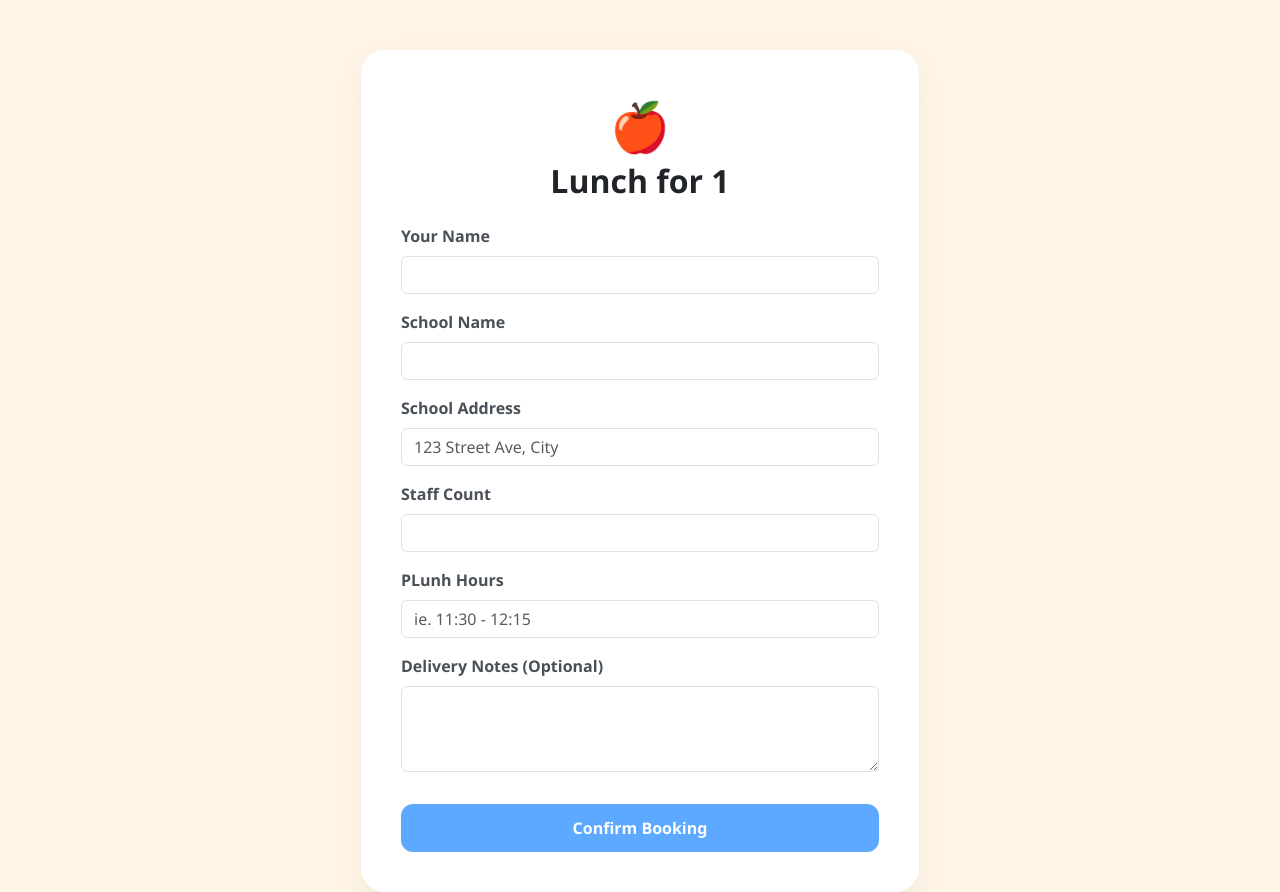
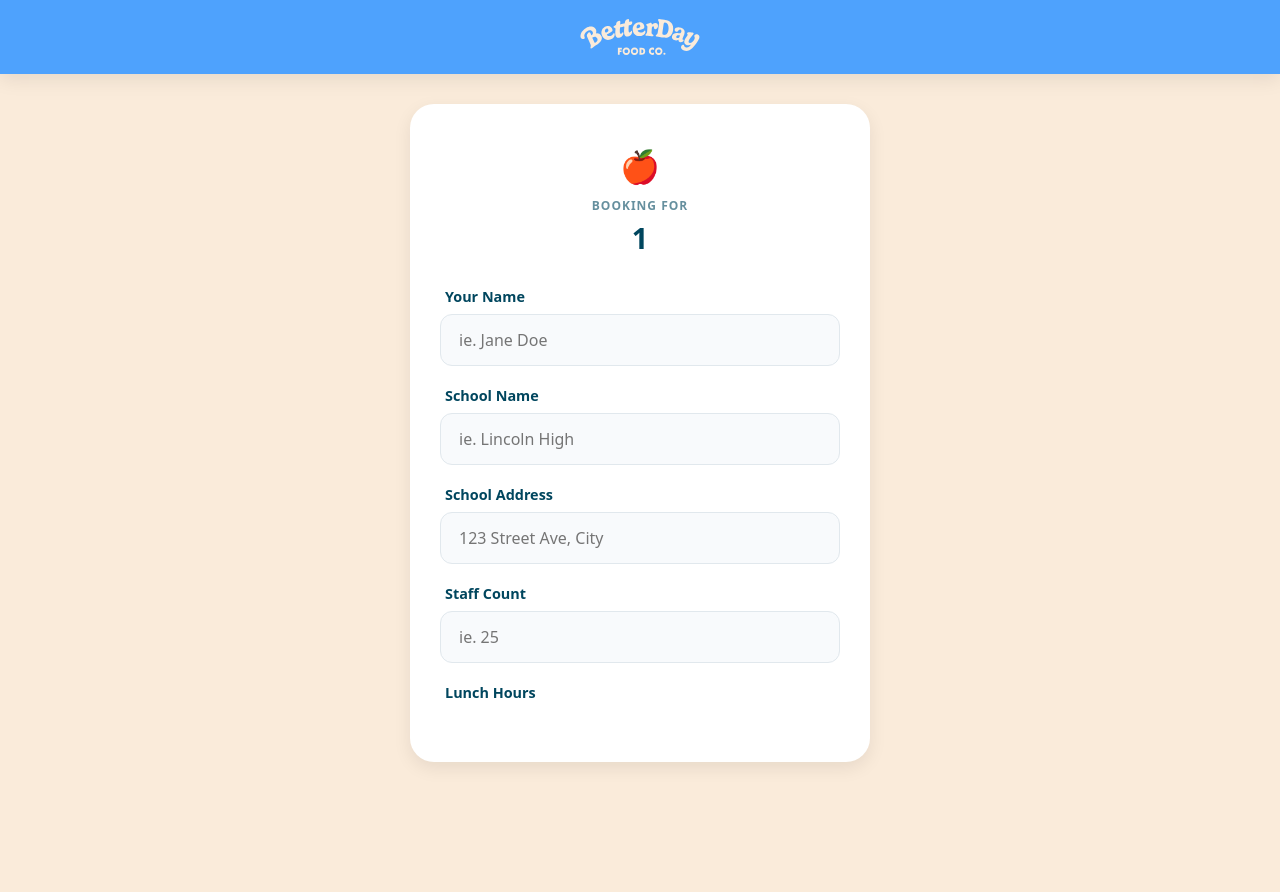
Before and after one commit to conner-kadz/betterday-app, a Flask app: page /book/1 in a window 1280 px wide. After the commit the page ends 765 px from the top, so only its background shows below. Run offline with Flask 3, Linux system fonts and the light colour scheme.

Commit message:
Update form.html

```diff
--- a/templates/form.html
+++ b/templates/form.html
@@ -1,39 +1,135 @@
 <!DOCTYPE html>
-<html lang="en">
+<html>
 <head>
-    <meta charset="UTF-8">
-    <meta name="viewport" content="width=device-width, initial-scale=1.0">
-    <title>Book Your Lunch</title>
-    <link rel="stylesheet" href="https://cdn.jsdelivr.net/npm/bootstrap@5.3.0/dist/css/bootstrap.min.css">
+    <title>Book Your Lunch - BetterDay</title>
+    <meta name="viewport" content="width=device-width, initial-scale=1">
     <style>
-        * { font-family: 'Segoe UI', Roboto, Helvetica, Arial, sans-serif !important; }
-        body { background-color: #fef5e7; }
+        :root {
+            --primary: #4ea2fd;    --accent: #faebda;
+            --dark: #00465e;       --radius-lg: 18px;
+            --shadow: 0 6px 18px rgba(0, 0, 0, 0.08);
+        }
+        * { box-sizing: border-box; font-family: system-ui, -apple-system, sans-serif; }
+        body { margin: 0; background: var(--accent); color: var(--dark); padding-bottom: 50px; }
+
+        /* Matching Header from Home */
+        .app-header {
+            background: var(--primary);
+            padding: 12px 24px;
+            display: flex;
+            justify-content: center;
+            align-items: center;
+            box-shadow: var(--shadow);
+        }
+
+        .container { padding: 30px 20px; max-width: 500px; margin: 0 auto; }
+
+        /* The Booking Box */
         .form-card {
-            background: white; border-radius: 24px; padding: 40px;
-            box-shadow: 0 10px 30px rgba(0,0,0,0.05); margin-top: 50px;
+            background: white;
+            border-radius: 24px;
+            padding: 40px 30px;
+            box-shadow: var(--shadow);
+            text-align: center;
         }
-        .btn-confirm { background-color: #5da9ff; border: none; padding: 12px; font-weight: bold; color: white; border-radius: 12px; }
-        .btn-confirm:hover { background-color: #4a8ed9; }
-        .form-label { font-weight: 600; color: #495057; }
+
+        /* Styled Header inside the box */
+        .form-header { margin-bottom: 30px; }
+        .form-header span {
+            display: block;
+            text-transform: uppercase;
+            font-size: 0.75rem;
+            font-weight: 800;
+            letter-spacing: 1px;
+            opacity: 0.6;
+            margin-bottom: 4px;
+        }
+        .form-header h1 {
+            margin: 0;
+            font-size: 1.8rem;
+            font-weight: 800;
+            color: var(--dark);
+        }
+
+        /* Input Styling */
+        .form-group { text-align: left; margin-bottom: 20px; }
+        label {
+            display: block;
+            font-weight: 700;
+            font-size: 0.9rem;
+            margin-bottom: 8px;
+            margin-left: 5px;
+        }
+        input, textarea {
+            width: 100%;
+            padding: 14px 18px;
+            border-radius: 12px;
+            border: 1px solid #e1e8ed;
+            background: #f8fafc;
+            font-size: 1rem;
+            transition: 0.2s;
+        }
+        input:focus {
+            outline: none;
+            border-color: var(--primary);
+            background: white;
+            box-shadow: 0 0 0 4px rgba(78, 162, 253, 0.1);
+        }
+
+        /* Matching Button */
+        .btn-submit {
+            background: var(--primary);
+            color: white;
+            border: none;
+            width: 100%;
+            padding: 16px;
+            border-radius: 99px;
+            font-weight: 800;
+            font-size: 1rem;
+            text-transform: uppercase;
+            cursor: pointer;
+            transition: 0.2s;
+            margin-top: 10px;
+        }
+        .btn-submit:hover { transform: scale(1.02); background: #3b8cd9; }
     </style>
 </head>
 <body>
-<div class="container d-flex justify-content-center">
-    <div class="form-card col-md-6">
-        <div class="text-center mb-4">
-            <span style="font-size: 3rem;">🍎</span>
-            <h2 class="fw-bold">Lunch for {{ date_display }}</h2>
-        </div>
-        <form method="POST">
-            <div class="mb-3"><label class="form-label">Your Name</label><input type="text" name="contact_name" class="form-control" required></div>
-            <div class="mb-3"><label class="form-label">School Name</label><input type="text" name="school_name" class="form-control" required></div>
-            <div class="mb-3"><label class="form-label">School Address</label><input type="text" name="address" class="form-control" placeholder="123 Street Ave, City" required></div>
-            <div class="mb-3"><label class="form-label">Staff Count</label><input type="number" name="staff_count" class="form-control" required></div>
-            <div class="mb-3"><label class="form-label">PLunh Hours</label><input type="text" name="lunch_time" class="form-control" placeholder="ie. 11:30 - 12:15" required></div>
-            <div class="mb-3"><label class="form-label">Delivery Notes (Optional)</label><textarea name="delivery_notes" class="form-control" rows="3"></textarea></div>
-            <button type="submit" class="btn btn-confirm w-100 mt-3">Confirm Booking</button>
-        </form>
-    </div>
-</div>
-</body>
-</html>
+    <header class="app-header">
+        <a href="/">
+            <img src="{{ url_for('static', filename='Logo.svg') }}" alt="BetterDay Logo" style="height: 50px; width: auto; display: block;">
+        </a>
+    </header>
+
+    <div class="container">
+        <div class="form-card">
+            <div class="form-header">
+                <div style="font-size: 2rem; margin-bottom: 10px;">🍎</div>
+                <span>Booking for</span>
+                <h1>{{ date_display }}</h1>
+            </div>
+
+            <form method="POST">
+                <div class="form-group">
+                    <label>Your Name</label>
+                    <input type="text" name="contact_name" placeholder="ie. Jane Doe" required>
+                </div>
+
+                <div class="form-group">
+                    <label>School Name</label>
+                    <input type="text" name="school_name" placeholder="ie. Lincoln High" required>
+                </div>
+
+                <div class="form-group">
+                    <label>School Address</label>
+                    <input type="text" name="address" placeholder="123 Street Ave, City" required>
+                </div>
+
+                <div class="form-group">
+                    <label>Staff Count</label>
+                    <input type="number" name="staff_count" placeholder="ie. 25" required>
+                </div>
+
+                <div class="form-group">
+                    <label>Lunch Hours</label>
+                    <input type="text" name="lunch_time" placeholder="ie. 11:3
```
